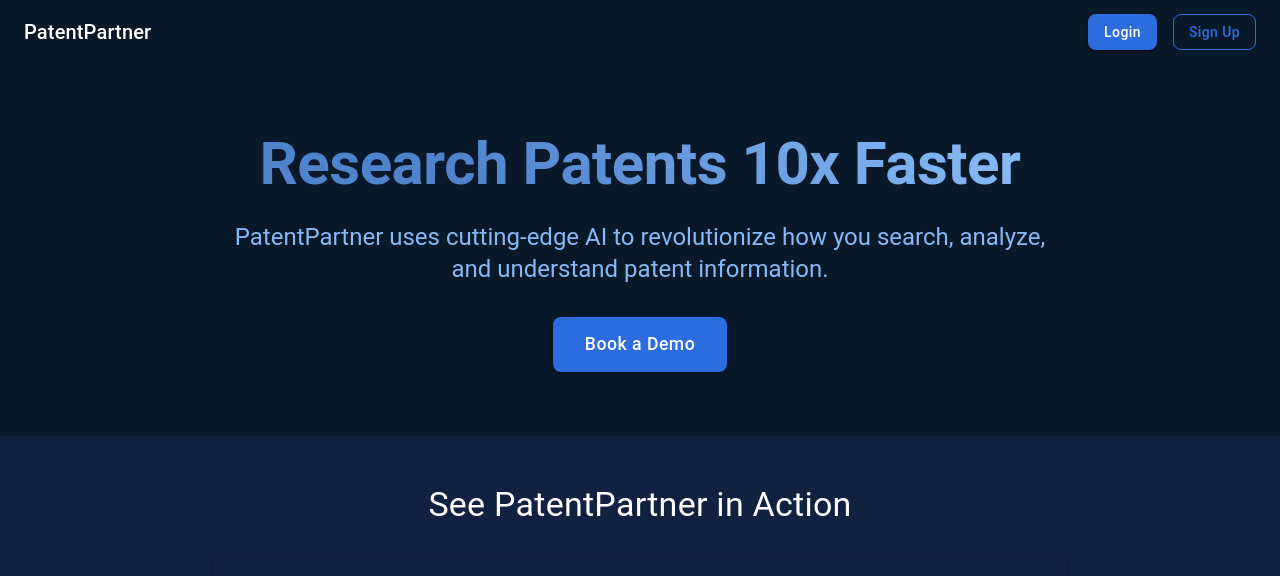
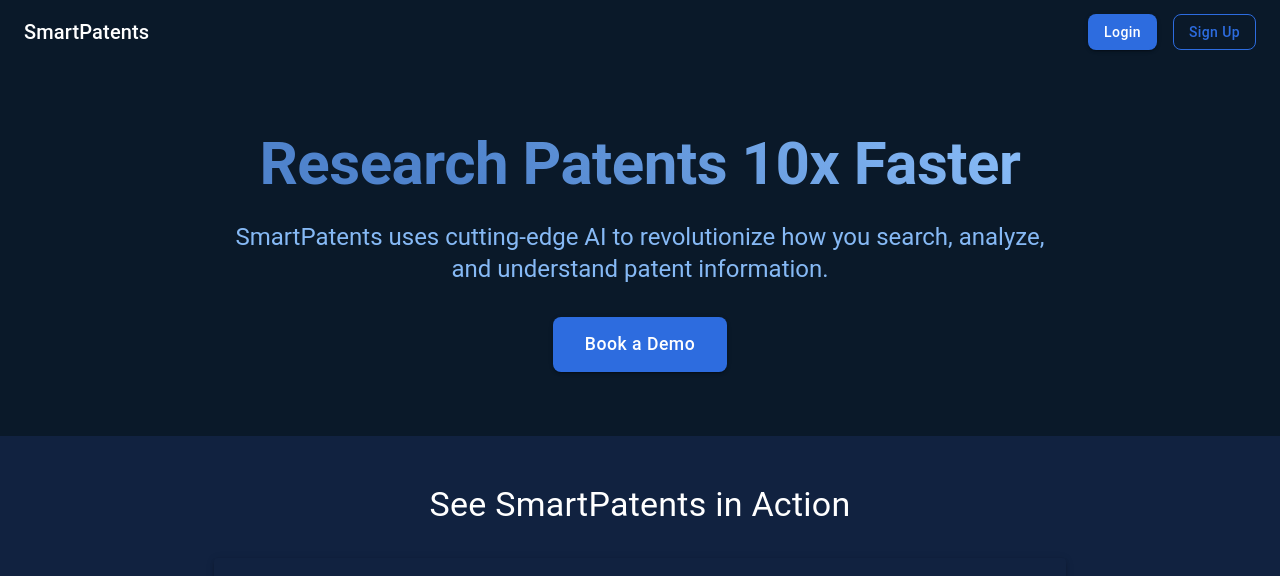
Before and after one commit to kev1179/patent-demo, a React (Vite) app: page / in a window 1280 px wide. Shown: the top 576 px of the page. Built offline with nearby package versions, Linux system fonts and the light colour scheme; grey boxes are pictures that could not be loaded.

Commit message:
Changed instances of PatentPartner to SmartPatents.

```diff
--- a/src/pages/LandingPage.tsx
+++ b/src/pages/LandingPage.tsx
@@ -22,7 +22,7 @@
       <AppBar position="static" elevation={0} sx={{bgcolor: '#0A1929'}}>
         <Toolbar>
           <Typography variant="h6" component="div" sx={{ flexGrow: 1 }}>
-            PatentPartner
+            SmartPatents
           </Typography>
           <Link href="/login"><Button variant='contained'>Login</Button></Link>
           <Link href="/login"><Button color="inherit" variant="outlined" sx={{ ml: 2 }}>Sign Up</Button></Link>
@@ -41,7 +41,7 @@
             Research Patents 10x Faster
           </Typography>
           <Typography variant="h5" color="text.secondary" paragraph>
-            PatentPartner uses cutting-edge AI to revolutionize how you search, analyze, and understand patent information.
+            SmartPatents uses cutting-edge AI to revolutionize how you search, analyze, and understand patent information.
           </Typography>
           <Box sx={{ mt: 4 }}>
             <Button
@@ -59,7 +59,7 @@
       <Box sx={{ py: 6, bgcolor: 'background.paper' }}>
         <Container maxWidth="md">
           <Typography variant="h4" component="h2" gutterBottom textAlign="center">
-            See PatentPartner in Action
+            See SmartPatents in Action
           </Typography>
           <Box sx={{ mt: 4 }}>
             <Card elevation={3}>
--- a/src/pages/PrivacyPolicy.tsx
+++ b/src/pages/PrivacyPolicy.tsx
@@ -8,7 +8,7 @@
       </Typography>
 
       <Typography paragraph>
-        Welcome to **PatentPartner**. Your privacy is important to us. This Privacy Policy explains how we collect, use, and protect your information when you use our services.
+        Welcome to **SmartPatents**. Your privacy is important to us. This Privacy Policy explains how we collect, use, and protect your information when you use our services.
       </Typography>
 
       <Typography paragraph>
@@ -20,7 +20,7 @@
         1. Information We Collect
       </Typography>
       <Typography paragraph>
-        When you use **PatentPartner**, we may collect the following types of information:
+        When you use **SmartPatents**, we may collect the following types of information:
       </Typography>
       <ul>
         <li>
@@ -123,7 +123,7 @@
         </li>
       </ul>
       <Typography paragraph>
-        To exercise any of these rights, please contact us at <Link href="mailto:support@patentpartner.com">support@patentpartner.com</Link>.
+        To exercise any of these rights, please contact us at <Link href="mailto:support@SmartPatents.com">support@SmartPatents.com</Link>.
       </Typography>
 
       {/* Section 6: Third-Party Links */}
@@ -150,9 +150,9 @@
         If you have any questions about this Privacy Policy or our data practices, please contact us at:
       </Typography>
       <Typography paragraph>
-        **PatentPartner Support**
-        Email: <Link href="mailto:support@patentpartner.com">support@patentpartner.com</Link>
-        Website: <Link href="https://www.patentpartner.com">www.patentpartner.com</Link>
+        **SmartPatents Support**
+        Email: <Link href="mailto:support@SmartPatents.com">support@SmartPatents.com</Link>
+        Website: <Link href="https://www.SmartPatents.com">www.SmartPatents.com</Link>
       </Typography>
 
     </Container>
--- a/src/pages/TermsOfUse.tsx
+++ b/src/pages/TermsOfUse.tsx
@@ -8,7 +8,7 @@
       </Typography>
 
       <Typography paragraph>
-        Welcome to **PatentPartner**. By using our platform, you agree to the following terms and conditions.
+        Welcome to **SmartPatents**. By using our platform, you agree to the following terms and conditions.
         If you do not agree with any part of these terms, please do not use our services.
       </Typography>
 
@@ -37,7 +37,7 @@
         3. No Legal or Professional Advice
       </Typography>
       <Typography paragraph>
-        **PatentPartner is not a legal advisory service.**
+        **SmartPatents is not a legal advisory service.**
         The content on our platform is provided for informational purposes only and should **not** be relied upon as legal, financial, or technical advice.
         Always consult a **qualified professional or attorney** before making any decisions related to patents.
       </Typography>
@@ -67,7 +67,7 @@
       </Typography>
       <Typography paragraph>
         We are **not responsible** for any losses, damages, or legal disputes that arise from using our platform.
-        By using our service, you acknowledge that **PatentPartner is not the definitive source for patent information**, and you should verify results with **official sources** before taking any action.
+        By using our service, you acknowledge that **SmartPatents is not the definitive source for patent information**, and you should verify results with **official sources** before taking any action.
       </Typography>
 
       {/* Section 6: Updates and Contact */}
@@ -86,9 +86,9 @@
         If you have any questions about these terms, please contact us:
       </Typography>
       <Typography paragraph>
-        **PatentPartner Support**
-        Email: <Link href="mailto:support@patentpartner.com">support@patentpartner.com</Link>
-        Website: <Link href="https://www.patentpartner.com">www.patentpartner.com</Link>
+        **SmartPatents Support**
+        Email: <Link href="mailto:support@SmartPatents.com">support@SmartPatents.com</Link>
+        Website: <Link href="https://www.SmartPatents.com">www.SmartPatents.com</Link>
       </Typography>
 
     </Container>
```
